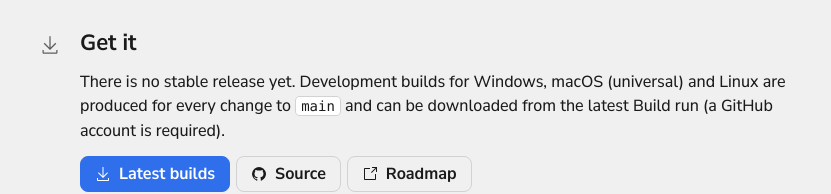
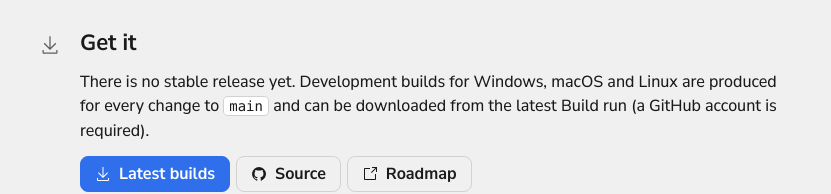
Before and after one commit to itisrazza/ServerRemote, a plain HTML site: page website/index.html in a window 1280 px wide. Shown: the part 1848-2042 px from the top of the page, without its empty margins (224-1055 px from the left). Drawn offline with Linux system fonts and the light colour scheme; files whose address does not match are found by name.

Commit message:
docs(website): don't spell out the universal macOS build
Assisted-by: claude-opus-5-5 0rwx:w

```diff
--- a/website/index.html
+++ b/website/index.html
@@ -100,7 +100,7 @@
           <h2 id="get-it-title">Get it</h2>
           <p>
             There is no stable release yet. Development builds for Windows,
-            macOS (universal) and Linux are produced for every change to
+            macOS and Linux are produced for every change to
             <code>main</code> and can be downloaded from the latest Build run
             (a GitHub account is required).
           </p>
```
